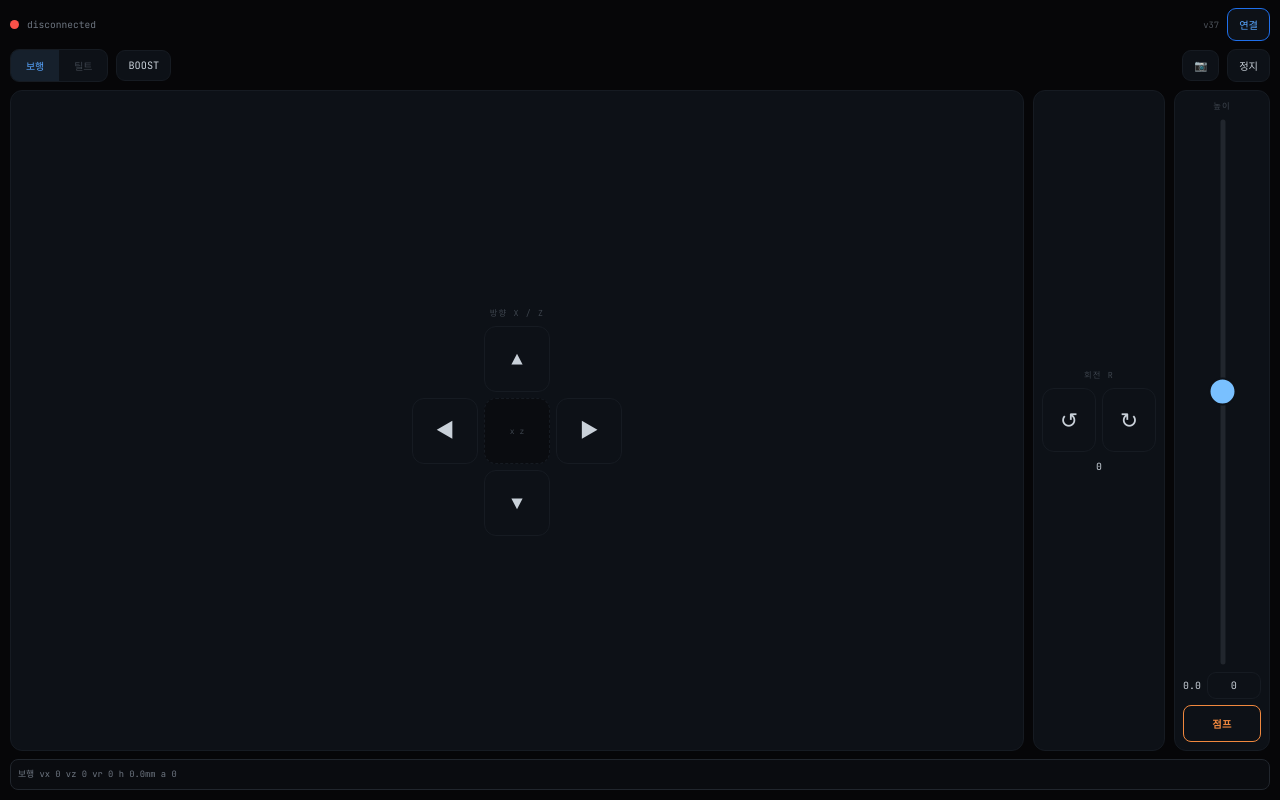
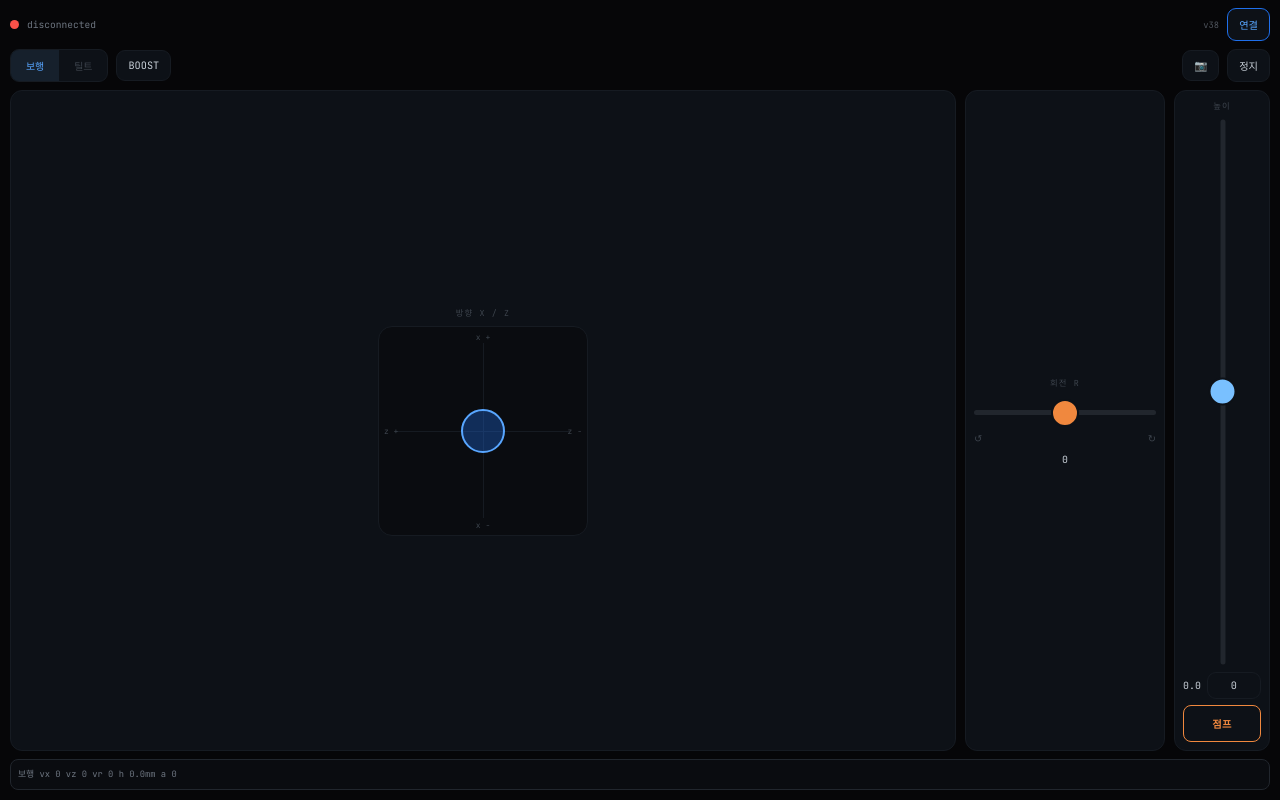
Before and after one commit to kj2468mm/quad-ctrl, a plain HTML site: page index.html in a window 1280 px wide. Drawn offline with Linux system fonts and the light colour scheme.

Commit message:
walk: drag pad (proportional x / z speed, dead zone 8 %) and spring-back turn slider replace the d-pad and turn buttons; knob and slider show the ramped output, v38
Co-Authored-By: Claude Opus 5.5 <noreply@anthropic.com>
Claude-Session: https://claude.ai/code/session_017RKXuw6cvzKti9cxc8Zqag

```diff
--- a/index.html
+++ b/index.html
@@ -117,6 +117,8 @@
                     background:var(--blue);border:2px solid #0d1117}
   #s_ty::-webkit-slider-thumb{background:var(--pur)}
   #s_h::-webkit-slider-thumb{background:#79c0ff}
+  #s_vr::-webkit-slider-thumb{background:var(--org)}
+  .tpad .knob.wk{background:#1f6feb55;border-color:var(--blue)}
 
   .val{font-size:.62rem;color:var(--txt)}
   .out{font-size:0.55rem;color:var(--mut);line-height:1.7;
@@ -179,16 +181,14 @@
   <div class="zone left">
     <div class="zl" id="zl_left">방향  x / z</div>
 
-    <div class="pad" id="pan0">
-      <div></div>
-      <button data-k="up">▲</button>
-      <div></div>
-      <button data-k="lf">◀</button>
-      <div class="mid0">x z</div>
-      <button data-k="rt">▶</button>
-      <div></div>
-      <button data-k="dn">▼</button>
-      <div></div>
+    <div class="tpad" id="pan0">
+      <div class="ax axh"></div>
+      <div class="ax axv"></div>
+      <div class="cap t">x +</div>
+      <div class="cap b">x −</div>
+      <div class="cap l">z +</div>
+      <div class="cap r">z −</div>
+      <div class="knob wk" id="wknob"></div>
     </div>
 
     <div class="tpad hide" id="pan1">
@@ -202,12 +202,12 @@
     </div>
   </div>
 
-  <div class="zone mid">
+  <div class="zone mid wide">
     <div class="zl" id="zl_mid">회전  r</div>
 
-    <div class="turn" id="rot0">
-      <button data-k="ccw">↺</button>
-      <button data-k="cw">↻</button>
+    <div class="yw" id="rot0">
+      <input type="range" id="s_vr" min="-92" max="92" step="1" value="0">
+      <div class="ends"><span>↺</span><span>↻</span></div>
     </div>
 
     <div class="yw hide" id="rot1">
@@ -245,7 +245,7 @@ const WALK_UP   = 0.17;    // walk, seconds for 0 -> base MAX while held
 const WALK_DN   = 0.42;    // walk, seconds for base MAX -> 0 when released
 const TILT_FULL = 0.125;    // roll / pitch, seconds for 0 -> MAX (rate limit, held and released)
 const YAW_FULL  = 0.3;     // yaw slider, seconds for 0 -> MAX
-const APP_VER   = 'v37';
+const APP_VER   = 'v38';
 
 const VX_MAX = 350, VX_MIN = -350;   // mm/s
 const VZ_MAX = 400;                   // mm/s
@@ -257,6 +257,7 @@ const TR_MAX = 20;
 const TP_MAX = 14;
 const TY_MAX = 21;
 const AD_MAX = 300;        // tenths of a mm
+const DEAD   = 0.08;       // walk pad / turn slider dead zone (fraction of full scale)
 /* ================================================ */
 
 const S = {m:0, vx:0, vz:0, vr:0, tr:0, tp:0, ty:0, a:0, h:0};
@@ -368,10 +369,11 @@ function tick(){
   const lo = VX_MIN * (boost ? BOOST : 1);
 
   if (S.m === 0){
-    T.vx = (held.has('up') ? hi : 0) + (held.has('dn') ? lo : 0);
+    // walk pad: drag distance from the centre = speed (up = forward, left = +z); slider: turn rate
     const hz = boost ? VZ_BOOST : VZ_MAX;
-    T.vz = (held.has('lf') ?  hz : 0) + (held.has('rt') ? -hz : 0);
-    T.vr = (held.has('ccw') ? VR_MAX : 0) + (held.has('cw') ? -VR_MAX : 0);
+    T.vx = wDrag ? (wy > 0 ? wy * hi : -wy * lo) : 0;
+    T.vz = wDrag ? -wx * hz : 0;
+    T.vr = rDrag ? rv * VR_MAX : 0;
 
     const ku = 1 / (WALK_UP * TX_HZ), kd = 1 / (WALK_DN * TX_HZ);
     // slow down from the current limit in WALK_DN (BOOST speeds stop as fast as normal ones);
@@ -386,6 +388,9 @@ function tick(){
     S.vz = Math.round(clamp(fvz, -hz, hz));
     S.vr = Math.round(clamp(fvr, -VR_MAX, VR_MAX));
     S.tr = S.tp = S.ty = 0;
+    // knob and slider show the speed actually sent (ramped)
+    wknobTo(-S.vz / hz, S.vx >= 0 ? S.vx / hi : -S.vx / lo);
+    if (!rDrag) $('s_vr').value = -S.vr;
   }else{
     const k = 1 / (TILT_FULL * TX_HZ);     // fraction of MAX per frame
     ftr = slew(ftr, tDrag ? T.tr : 0, TR_MAX * k);
@@ -422,11 +427,9 @@ function clearAll(){
   fvx = fvz = fvr = ftr = ftp = fty = 0;
   T.vx = T.vz = T.vr = T.tr = T.tp = T.ty = 0;
   S.vx = S.vz = S.vr = S.tr = S.tp = S.ty = 0;
-  $('s_ty').value = 0;
-  held.clear(); tDrag = false; yDrag = false;
-  document.querySelectorAll('.pad button, .turn button')
-          .forEach(b => b.classList.remove('hit'));
-  knobTo(0, 0);
+  $('s_ty').value = 0; $('s_vr').value = 0;
+  tDrag = false; yDrag = false; wDrag = false; rDrag = false; wx = wy = rv = 0;
+  knobTo(0, 0); wknobTo(0, 0);
 }
 function setMode(m){
   if (jumpLock) return;
@@ -437,7 +440,7 @@ function setMode(m){
   $('pan1').classList.toggle('hide', m === 0);
   $('rot0').classList.toggle('hide', m !== 0);
   $('rot1').classList.toggle('hide', m === 0);
-  document.querySelector('.zone.mid').classList.toggle('wide', m === 1);
+  document.querySelector('.zone.mid').classList.add('wide');   // both modes use a slider
   $('zl_left').textContent = m === 0 ? '방향  x / z' : '틸트  roll / pitch';
   $('zl_mid').textContent  = m === 0 ? '회전  r'     : 'yaw';
   paint(); send(true);
@@ -461,7 +464,7 @@ function jumpCool(t0){
 }
 let jumpLock = false, jumpTimer = 0;
 function jumpReady(){
-  return S.m === 0 && !jumpLock && held.size === 0 && S.vx === 0 && S.vz === 0 && S.vr === 0;
+  return S.m === 0 && !jumpLock && !wDrag && !rDrag && S.vx === 0 && S.vz === 0 && S.vr === 0;
 }
 function jumpUi(){ jb.disabled = !jumpReady() && !jb.classList.contains('hold'); }
 function jumpCancel(){ clearTimeout(jumpTimer); jb.classList.remove('hold'); }
@@ -493,20 +496,35 @@ $('btn_boost').onclick = () => {
   paint();
 };
 
-/* ---------------- d-pad ---------------- */
-const held = new Set();
-document.querySelectorAll('.pad button[data-k], .turn button[data-k]')
-.forEach(b => {
-  const k = b.dataset.k;
-  const on  = e => { e.preventDefault(); b.setPointerCapture?.(e.pointerId);
-                     held.add(k); b.classList.add('hit'); };
-  const off = e => { e.preventDefault(); held.delete(k);
-                     b.classList.remove('hit'); };
-  b.addEventListener('pointerdown',   on);
-  b.addEventListener('pointerup',     off);
-  b.addEventListener('pointercancel', off);
-  b.addEventListener('pointerleave',  off);
+/* ---------------- walk pad (drag = proportional x / z speed, release = stop) ---------------- */
+const wpad = $('pan0'), wknob = $('wknob');
+let wDrag = false, wx = 0, wy = 0;
+function dz(v){ return Math.abs(v) < DEAD ? 0 : (v - Math.sign(v) * DEAD) / (1 - DEAD); }
+function wknobTo(nx, ny){
+  wknob.style.left = (50 + nx*40) + '%';
+  wknob.style.top  = (50 - ny*40) + '%';
+}
+function wFromEvent(e){
+  const r = wpad.getBoundingClientRect();
+  wx = dz(clamp((e.clientX - r.left) / r.width  * 2 - 1, -1, 1));
+  wy = dz(clamp(1 - (e.clientY - r.top) / r.height * 2, -1, 1));
+}
+wpad.addEventListener('pointerdown', e => {
+  e.preventDefault(); wDrag = true;
+  wpad.setPointerCapture(e.pointerId); wFromEvent(e);
 });
+wpad.addEventListener('pointermove', e => { if (wDrag){ e.preventDefault(); wFromEvent(e); } });
+['pointerup','pointercancel','pointerleave'].forEach(ev =>
+  wpad.addEventListener(ev, () => { wDrag = false; wx = wy = 0; }));
+
+/* ---------------- turn slider (left = counter-clockwise, springs back to 0) ---------------- */
+const sv = $('s_vr');
+sv.min = -VR_MAX; sv.max = VR_MAX;
+let rDrag = false, rv = 0;
+sv.addEventListener('pointerdown', () => { rDrag = true; });
+sv.addEventListener('input', () => { rv = dz(-(+sv.value) / VR_MAX); });
+['pointerup','pointercancel','touchend','mouseup']
+  .forEach(ev => sv.addEventListener(ev, () => { rDrag = false; rv = 0; }));
 
 /* ---------------- 2d tilt pad ---------------- */
 $('ver').textContent = APP_VER;
```
